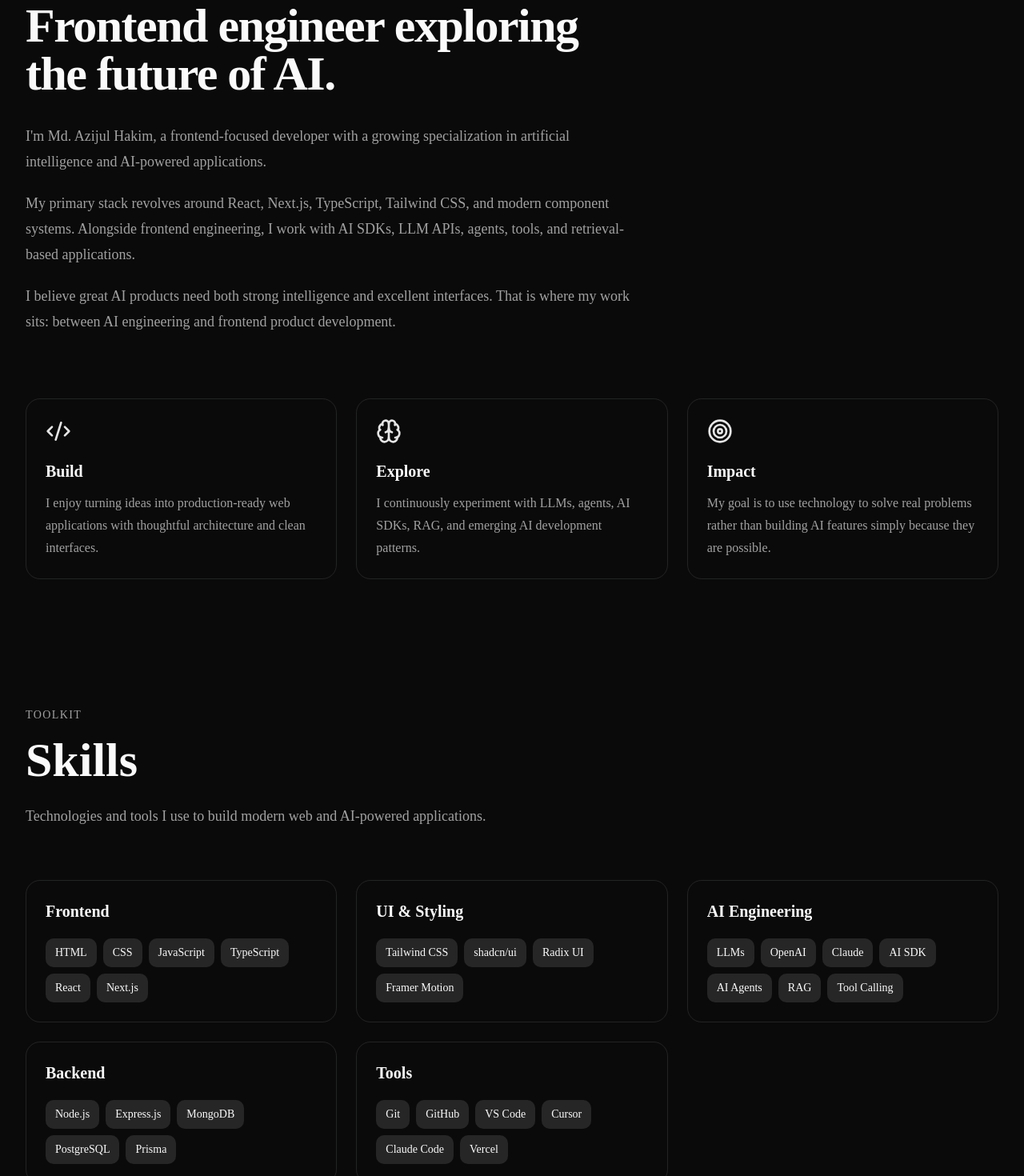
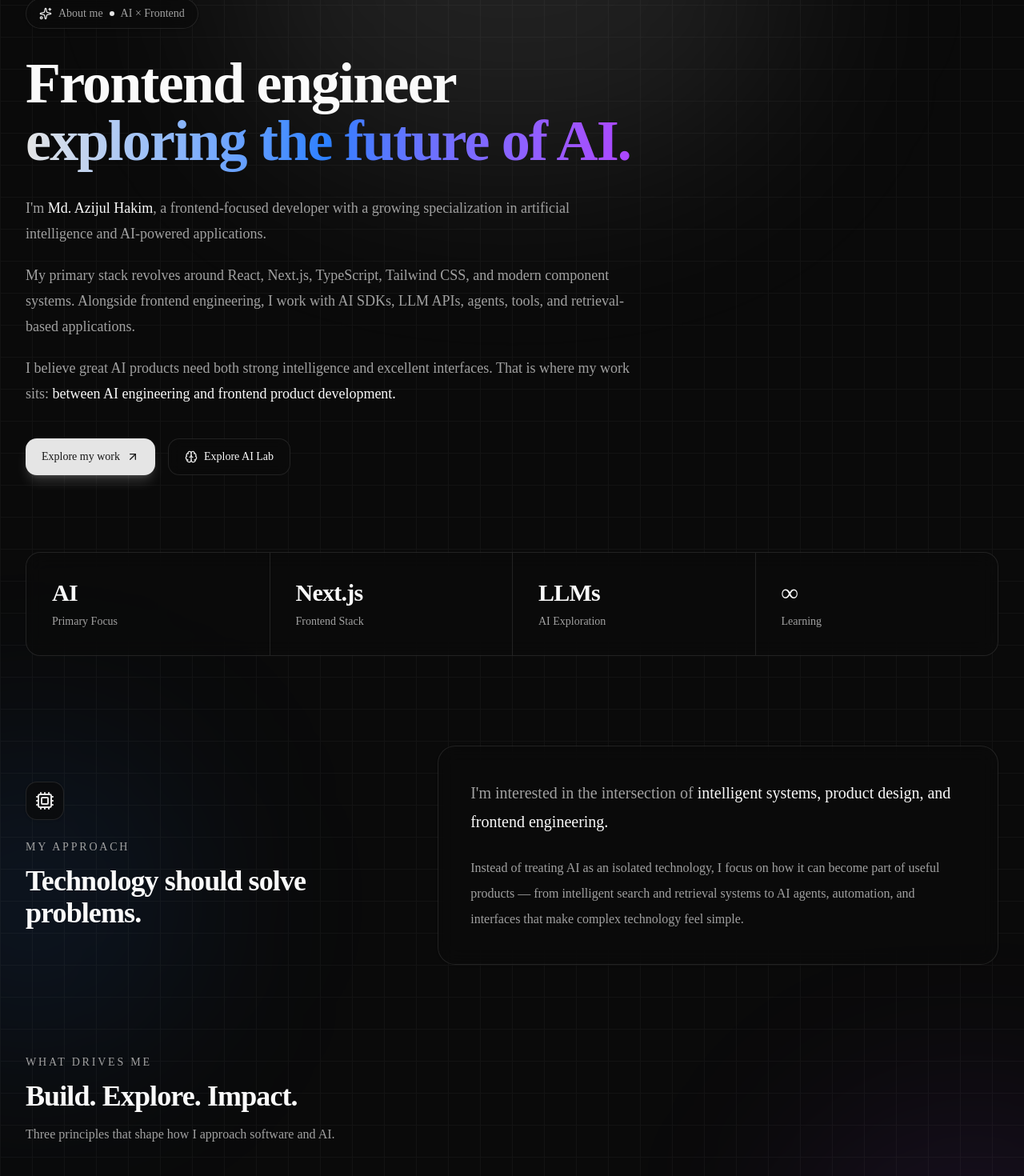
Before and after one commit to azijulhakimbd/Portfolio, a Next.js app: page / in a window 1280 px wide. Shown: the part 993-2463 px from the top of the page at 80% size. Built offline with nearby package versions, Linux system fonts and the light colour scheme.

Commit message:
update:about page

```diff
--- a/app/about/page.tsx
+++ b/app/about/page.tsx
@@ -1,43 +1,150 @@
-import { Brain, Code2, Target } from "lucide-react";
+
+"use client";
+
+import { motion } from "framer-motion";
+import {
+  ArrowUpRight,
+  Brain,
+  Code2,
+  Cpu,
+  Sparkles,
+  Target,
+} from "lucide-react";
 
 const values = [
   {
     title: "Build",
     description:
-      "I enjoy turning ideas into production-ready web applications with thoughtful architecture and clean interfaces.",
+      "I enjoy turning ideas into production-ready web applications with thoughtful architecture, scalable components, and clean interfaces.",
     icon: Code2,
   },
   {
     title: "Explore",
     description:
-      "I continuously experiment with LLMs, agents, AI SDKs, RAG, and emerging AI development patterns.",
+      "I continuously experiment with LLMs, agents, AI SDKs, RAG, tool calling, and emerging AI development patterns.",
     icon: Brain,
   },
   {
     title: "Impact",
     description:
-      "My goal is to use technology to solve real problems rather than building AI features simply because they are possible.",
+      "My goal is to use technology to solve meaningful problems rather than building AI features simply because they are possible.",
     icon: Target,
   },
 ];
 
+const stats = [
+  {
+    value: "AI",
+    label: "Primary Focus",
+  },
+  {
+    value: "Next.js",
+    label: "Frontend Stack",
+  },
+  {
+    value: "LLMs",
+    label: "AI Exploration",
+  },
+  {
+    value: "∞",
+    label: "Learning",
+  },
+];
+
+const containerVariants = {
+  hidden: {},
+  visible: {
+    transition: {
+      staggerChildren: 0.12,
+    },
+  },
+};
+
+const itemVariants = {
+  hidden: {
+    opacity: 0,
+    y: 25,
+  },
+  visible: {
+    opacity: 1,
+    y: 0,
+    transition: {
+      duration: 0.6,
+      ease: "easeOut",
+    },
+  },
+};
+
 export default function AboutPage() {
   return (
-    <main className="mx-auto max-w-7xl px-6 py-20 lg:px-8">
-      <section className="max-w-3xl">
-        <p className="text-sm font-medium uppercase tracking-widest text-muted-foreground">
-          About me
-        </p>
+    <main className="relative min-h-screen overflow-hidden">
+      {/* Background */}
+      <div className="pointer-events-none absolute inset-0 -z-10">
+        {/* Ambient gradients */}
+        <div className="absolute left-1/2 top-[-180px] h-[500px] w-[700px] -translate-x-1/2 rounded-full bg-primary/10 blur-[120px]" />
 
-        <h1 className="mt-4 text-4xl font-bold tracking-tight sm:text-6xl">
-          Frontend engineer exploring the future of AI.
+        <div className="absolute -left-40 top-[45%] h-[400px] w-[400px] rounded-full bg-blue-500/10 blur-[120px]" />
+
+        <div className="absolute -right-40 top-[65%] h-[450px] w-[450px] rounded-full bg-purple-500/10 blur-[120px]" />
+
+        {/* Grid */}
+        <div
+          className="absolute inset-0 opacity-[0.035]"
+          style={{
+            backgroundImage:
+              "linear-gradient(to right, currentColor 1px, transparent 1px), linear-gradient(to bottom, currentColor 1px, transparent 1px)",
+            backgroundSize: "40px 40px",
+          }}
+        />
+      </div>
+
+      <div className="mx-auto max-w-7xl px-6 py-20 lg:px-8 lg:py-28">
+        {/* Hero */}
+        <motion.section
+          variants={containerVariants}
+          initial="hidden"
+          animate="visible"
+          className="relative"
+        >
+          {/* Badge */}
+          <motion.div variants={itemVariants}>
+            <div className="inline-flex items-center gap-2 rounded-full border bg-background/70 px-4 py-2 text-sm text-muted-foreground shadow-sm backdrop-blur-md">
+              <Sparkles className="size-4 text-primary" />
+
+              <span>About me</span>
+
+              <span className="size-1.5 rounded-full bg-primary" />
+
+              <span>AI × Frontend</span>
+            </div>
+          </motion.div>
+
+          {/* Heading */}
+          <motion.div
+            variants={itemVariants}
+            className="mt-8 max-w-5xl"
+          >
+            <h1 className="text-4xl font-bold tracking-tight sm:text-6xl lg:text-7xl">
+              Frontend engineer
+              <br />
+              <span className="bg-gradient-to-r from-primary via-blue-500 to-purple-500 bg-clip-text text-transparent">
+                exploring the future of AI.
+              </span>
             </h1>
+          </motion.div>
 
-        <div className="mt-8 space-y-5 text-lg leading-8 text-muted-foreground">
+          {/* Description */}
+          <motion.div
+            variants={itemVariants}
+            className="mt-8 max-w-3xl space-y-5 text-lg leading-8 text-muted-foreground"
+          >
             <p>
-            I&apos;m Md. Azijul Hakim, a frontend-focused developer with a
-            growing specialization in artificial intelligence and AI-powered
-            applications.
+              I&apos;m{" "}
+              <span className="font-medium text-foreground">
+                Md. Azijul Hakim
+              </span>
+              , a frontend-focused developer with a growing specialization in
+              artificial intelligence and AI-powered applications.
             </p>
 
             <p>
@@ -49,29 +156,196 @@ export default function AboutPage() {
 
             <p>
               I believe great AI products need both strong intelligence and
-            excellent interfaces. That is where my work sits: between AI
-            engineering and frontend product development.
+              excellent interfaces. That is where my work sits:{" "}
+              <span className="font-medium text-foreground">
+                between AI engineering and frontend product development.
+              </span>
+            </p>
+          </motion.div>
+
+          {/* CTA */}
+          <motion.div
+            variants={itemVariants}
+            className="mt-10 flex flex-wrap gap-4"
+          >
+            <a
+              href="/projects"
+              className="group inline-flex items-center gap-2 rounded-xl bg-primary px-5 py-3 text-sm font-medium text-primary-foreground shadow-lg shadow-primary/20 transition-all hover:-translate-y-0.5 hover:shadow-xl hover:shadow-primary/30"
+            >
+              Explore my work
+
+              <ArrowUpRight className="size-4 transition-transform group-hover:translate-x-0.5 group-hover:-translate-y-0.5" />
+            </a>
+
+            <a
+              href="/ai-lab"
+              className="inline-flex items-center gap-2 rounded-xl border bg-background/70 px-5 py-3 text-sm font-medium backdrop-blur transition-colors hover:bg-muted"
+            >
+              <Brain className="size-4 text-primary" />
+              Explore AI Lab
+            </a>
+          </motion.div>
+        </motion.section>
+
+        {/* Stats */}
+        <motion.section
+          initial="hidden"
+          whileInView="visible"
+          viewport={{ once: true, amount: 0.3 }}
+          variants={containerVariants}
+          className="mt-24 grid grid-cols-2 overflow-hidden rounded-2xl border bg-background/60 backdrop-blur-md md:grid-cols-4"
+        >
+          {stats.map((stat, index) => (
+            <motion.div
+              key={stat.label}
+              variants={itemVariants}
+              className={`relative p-6 sm:p-8 ${
+                index !== 0
+                  ? "border-t md:border-l md:border-t-0"
+                  : ""
+              } ${
+                index === 2 ? "border-l" : ""
+              }`}
+            >
+              <p className="text-2xl font-bold tracking-tight sm:text-3xl">
+                {stat.value}
+              </p>
+
+              <p className="mt-2 text-sm text-muted-foreground">
+                {stat.label}
+              </p>
+            </motion.div>
+          ))}
+        </motion.section>
+
+        {/* Philosophy */}
+        <motion.section
+          initial={{ opacity: 0, y: 30 }}
+          whileInView={{ opacity: 1, y: 0 }}
+          viewport={{ once: true, amount: 0.2 }}
+          transition={{ duration: 0.7 }}
+          className="mt-28 grid gap-12 lg:grid-cols-[0.8fr_1.2fr] lg:items-center"
+        >
+          {/* Left */}
+          <div>
+            <div className="inline-flex size-12 items-center justify-center rounded-xl border bg-background/70 shadow-sm backdrop-blur">
+              <Cpu className="size-6 text-primary" />
+            </div>
+
+            <p className="mt-6 text-sm font-medium uppercase tracking-[0.2em] text-muted-foreground">
+              My approach
+            </p>
+
+            <h2 className="mt-3 text-3xl font-bold tracking-tight sm:text-4xl">
+              Technology should solve problems.
+            </h2>
+          </div>
+
+          {/* Right */}
+          <div className="rounded-3xl border bg-background/60 p-7 shadow-sm backdrop-blur-md sm:p-10">
+            <p className="text-xl leading-9 text-muted-foreground">
+              I&apos;m interested in the intersection of{" "}
+              <span className="font-medium text-foreground">
+                intelligent systems, product design, and frontend engineering.
+              </span>
+            </p>
+
+            <p className="mt-6 leading-8 text-muted-foreground">
+              Instead of treating AI as an isolated technology, I focus on how
+              it can become part of useful products — from intelligent search
+              and retrieval systems to AI agents, automation, and interfaces
+              that make complex technology feel simple.
             </p>
           </div>
-      </section>
+        </motion.section>
 
-      <section className="mt-20 grid gap-6 md:grid-cols-3">
+        {/* Values */}
+        <section className="mt-28">
+          <motion.div
+            initial={{ opacity: 0, y: 25 }}
+            whileInView={{ opacity: 1, y: 0 }}
+            viewport={{ once: true }}
+            transition={{ duration: 0.6 }}
+          >
+            <p className="text-sm font-medium uppercase tracking-[0.2em] text-muted-foreground">
+              What drives me
+            </p>
+
+            <h2 className="mt-3 text-3xl font-bold tracking-tight sm:text-4xl">
+              Build. Explore. Impact.
+            </h2>
+
+            <p className="mt-4 max-w-2xl text-muted-foreground">
+              Three principles that shape how I approach software and AI.
+            </p>
+          </motion.div>
+
+          <motion.div
+            variants={containerVariants}
+            initial="hidden"
+            whileInView="visible"
+            viewport={{ once: true, amount: 0.2 }}
+            className="mt-10 grid gap-6 md:grid-cols-3"
+          >
             {values.map((value) => {
               const Icon = value.icon;
 
               return (
-            <article key={value.title} className="rounded-2xl border p-6">
-              <Icon className="size-8 text-primary" />
+                <motion.article
+                  key={value.title}
+                  variants={itemVariants}
+                  whileHover={{
+                    y: -8,
+                    transition: { duration: 0.2 },
+                  }}
+                  className="group relative overflow-hidden rounded-2xl border bg-background/60 p-7 shadow-sm backdrop-blur-md transition-shadow hover:shadow-xl"
+                >
+                  {/* Card glow */}
+                  <div className="pointer-events-none absolute -right-16 -top-16 size-40 rounded-full bg-primary/10 blur-3xl opacity-0 transition-opacity duration-500 group-hover:opacity-100" />
 
-              <h2 className="mt-5 text-xl font-semibold">{value.title}</h2>
+                  <div className="relative">
+                    <div className="flex size-12 items-center justify-center rounded-xl bg-primary/10">
+                      <Icon className="size-6 text-primary" />
+                    </div>
+
+                    <h3 className="mt-6 text-xl font-semibold">
+                      {value.title}
+                    </h3>
 
                     <p className="mt-3 leading-7 text-muted-foreground">
                       {value.description}
                     </p>
-            </article>
+                  </div>
+                </motion.article>
               );
             })}
+          </motion.div>
         </section>
+
+        {/* Bottom Statement */}
+        <motion.section
+          initial={{ opacity: 0, scale: 0.97 }}
+          whileInView={{ opacity: 1, scale: 1 }}
+          viewport={{ once: true }}
+          transition={{ duration: 0.7 }}
+          className="relative mt-28 overflow-hidden rounded-3xl border bg-background/60 p-8 text-center backdrop-blur-md sm:p-12"
+        >
+          <div className="absolute left-1/2 top-0 h-32 w-64 -translate-x-1/2 rounded-full bg-primary/10 blur-3xl" />
+
+          <div className="relative">
+            <Sparkles className="mx-auto size-7 text-primary" />
+
+            <h2 className="mx-auto mt-5 max-w-2xl text-2xl font-bold tracking-tight sm:text-3xl">
+              Building interfaces for an increasingly intelligent web.
+            </h2>
+
+            <p className="mx-auto mt-4 max-w-xl text-muted-foreground">
+              I&apos;m constantly learning, experimenting, and building toward
+              the next generation of AI-powered products.
+            </p>
+          </div>
+        </motion.section>
+      </div>
     </main>
   );
 }
```
Lines whose indentation alone changed are shown as unchanged.
